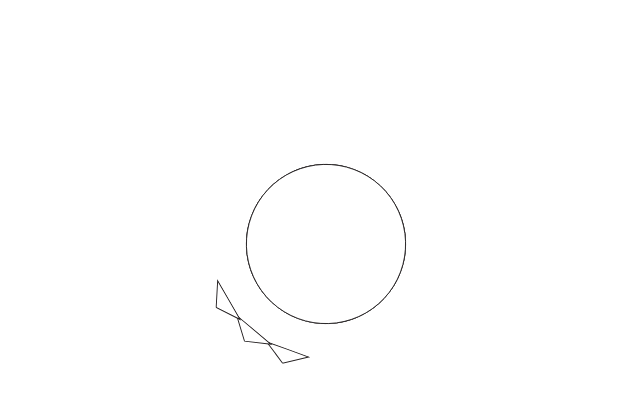
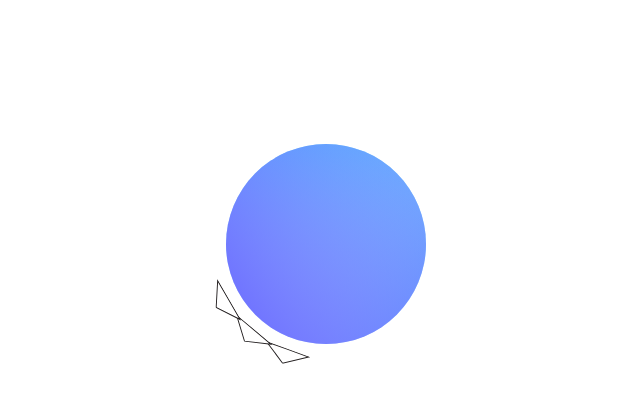
Before and after one commit to Pepewitch/circular-color-picker, a React (Create React App) app: page / in a window 1280 px wide. Shown: the top 402 px of the page, without its empty margins (234-874 px from the left). Built offline with nearby package versions, Linux system fonts and the light colour scheme.

Commit message:
add hsv to rgb function

```diff
--- a/src/components/CircularColorPicker.jsx
+++ b/src/components/CircularColorPicker.jsx
@@ -23,7 +23,12 @@ class ColorSelector extends Component {
         return { degrees, radians };
     };
     getRotation = (x, y) => {
-        return this.calculateDegrees(this.getRelativeCoordinates(x, y)).degrees - 180
+        return this.calculateDegrees(this.getRelativeCoordinates(x, y)).degrees + 180
+    }
+    emitChange() {
+        if (this.props.onChange) {
+            this.props.onChange(this.state.rotation);
+        }
     }
     handleTouchMove = (event) => {
         event.stopPropagation();
@@ -32,11 +37,13 @@ class ColorSelector extends Component {
             const pageX = touch.pageX
             const pageY = touch.pageY
             const rotation = this.getRotation(pageX, pageY);
+            this.emitChange();
             this.setState({ rotation, pageX, pageY })
         } else if (this.state.clientX && this.state.clientY) {
             const clientX = touch.clientX
             const clientY = touch.clientY
             const rotation = this.getRotation(clientX, clientY);
+            this.emitChange();
             this.setState({ rotation, clientX, clientY })
         } else if (touch.pageX && touch.pageY) {
             const pageX = touch.pageX
@@ -57,33 +64,65 @@ class ColorSelector extends Component {
     handleMouseMove = (event) => {
         if (this.state.isRotating) {
             const rotation = this.getRotation(event.pageX, event.pageY);
+            this.emitChange();
             this.setState({ rotation });
         }
     }
     render() {
-        const { zIndex } = this.props;
         return <div ref={this.containerRef} className={styles.color_selector_container} style={{ transform: "rotate(" + this.state.rotation + "deg) scale(0.8)" }}>
-            <Arrow style={{ zIndex }} className={styles.arrow} onTouchMove={this.handleTouchMove} onMouseDown={this.handleMouseDown} onMouseUp={this.handleMouseUp} onMouseMove={this.handleMouseMove} onClick={() => console.log(123)} />
-            <Circle />
+            <Arrow className={styles.arrow} onTouchMove={this.handleTouchMove} onMouseDown={this.handleMouseDown} onMouseUp={this.handleMouseUp} onMouseMove={this.handleMouseMove} onClick={() => console.log(123)} />
+            <Circle style={{ opacity: 0 }} />
         </div>
     }
 }
 
+function mix(a, b, v) {
+    return (1 - v) * a + v * b;
+}
+
+function hueToRGB(H) {
+    const S = 0.6;
+    const V = 1;
+    var V2 = V * (1 - S);
+    var r = ((H >= 0 && H <= 60) || (H >= 300 && H <= 360)) ? V : ((H >= 120 && H <= 240) ? V2 : ((H >= 60 && H <= 120) ? mix(V, V2, (H - 60) / 60) : ((H >= 240 && H <= 300) ? mix(V2, V, (H - 240) / 60) : 0)));
+    var g = (H >= 60 && H <= 180) ? V : ((H >= 240 && H <= 360) ? V2 : ((H >= 0 && H <= 60) ? mix(V2, V, H / 60) : ((H >= 180 && H <= 240) ? mix(V, V2, (H - 180) / 60) : 0)));
+    var b = (H >= 0 && H <= 120) ? V2 : ((H >= 180 && H <= 300) ? V : ((H >= 120 && H <= 180) ? mix(V2, V, (H - 120) / 60) : ((H >= 300 && H <= 360) ? mix(V, V2, (H - 300) / 60) : 0)));
+
+    return {
+        r: Math.round(r * 255),
+        g: Math.round(g * 255),
+        b: Math.round(b * 255)
+    };
+}
+
 const ColorRenderer = (props) => {
     const { hue1, hue2, hue3 } = props;
-    return <div className={styles.color_renderer}>
-        Render
+    const color1 = hueToRGB(hue1)
+    const color2 = hueToRGB(hue2)
+    const color3 = hueToRGB(hue3)
+    return <div className={styles.color_renderer} style={{ background: 'white' }}>
+        <div className={styles.color} style={{ background: `linear-gradient(0deg, transparent, rgb(${color1.r},${color1.g},${color1.b}) )` }}></div>
+        <div className={styles.color} style={{ background: `linear-gradient(120deg, transparent, rgb(${color2.r},${color2.g},${color2.b}) )` }}></div>
+        <div className={styles.color} style={{ background: `linear-gradient(240deg , transparent, rgb(${color3.r},${color3.g},${color3.b}) )` }}></div>
     </div>
 }
 
 export default class CircularColorPicker extends Component {
+    state = {
+        hue1: 200,
+        hue2: 220,
+        hue3: 240,
+    };
     render() {
+        const { hue1, hue2, hue3 } = this.state;
+        console.log({ hue1, hue2, hue3 })
         return <div className={styles.container}>
             <div className={styles.color_bar}>
                 <div className={styles.selector_stack}>
-                    <ColorSelector initialRotation={200} zIndex={100} />
-                    <ColorSelector initialRotation={220} zIndex={10} />
-                    <ColorSelector initialRotation={240} zIndex={1} />
+                    <ColorSelector initialRotation={200} onChange={hue => this.setState({ hue1: hue })} />
+                    <ColorSelector initialRotation={220} onChange={hue => this.setState({ hue2: hue })} />
+                    <ColorSelector initialRotation={240} onChange={hue => this.setState({ hue3: hue })} />
+                    <ColorRenderer hue1={hue1} hue2={hue2} hue3={hue3} />
                 </div>
             </div>
         </div>
--- a/src/components/CircularColorPicker.module.scss
+++ b/src/components/CircularColorPicker.module.scss
@@ -27,6 +27,8 @@
 
 .selector_stack {
   position: relative;
+  width: 200px;
+  height: 200px;
 }
 
 .color_renderer {
@@ -37,4 +39,12 @@
   padding: 40px;
   box-sizing: border-box;
   border-radius: 50%;
+  overflow: hidden;
 }
+
+.color {
+  width: 100%;
+  height: 100%;
+  position: absolute;
+  border-radius: 50%;
+}
```
Lines whose indentation alone changed are shown as unchanged.
